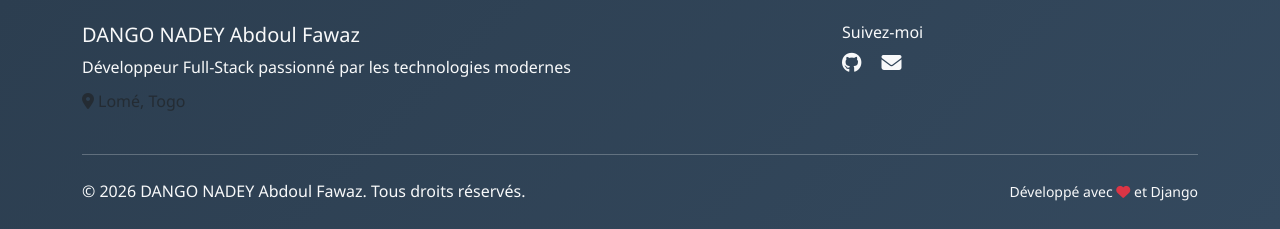
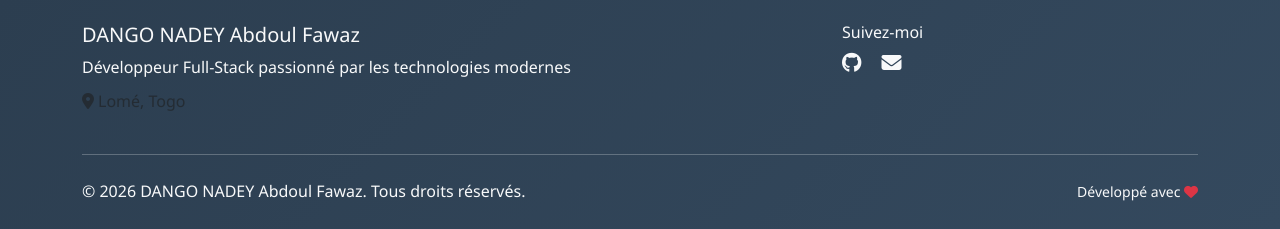
Before and after one commit to fawazdango28-byte/mon_portofolio, a Django app: page /about/ in a window 1280 px wide. Shown: the part 2128-2357 px from the top of the page. Run offline with Django 4.2, Linux system fonts and the light colour scheme; data comes from the database, SQL or seed files in the repository; data that the repository does not hold is empty; some libraries are stand-ins or nearby versions.

Commit message:
mofification du footer

```diff
--- a/templates/base.html
+++ b/templates/base.html
@@ -139,7 +139,7 @@
                 </div>
                 <div class="col-md-6 text-md-end">
                     <p class="mb-0">
-                        <small>Développé avec <i class="fas fa-heart text-danger"></i> et Django</small>
+                        <small>Développé avec <i class="fas fa-heart text-danger"></i> </small>
                     </p>
                 </div>
             </div>
```
